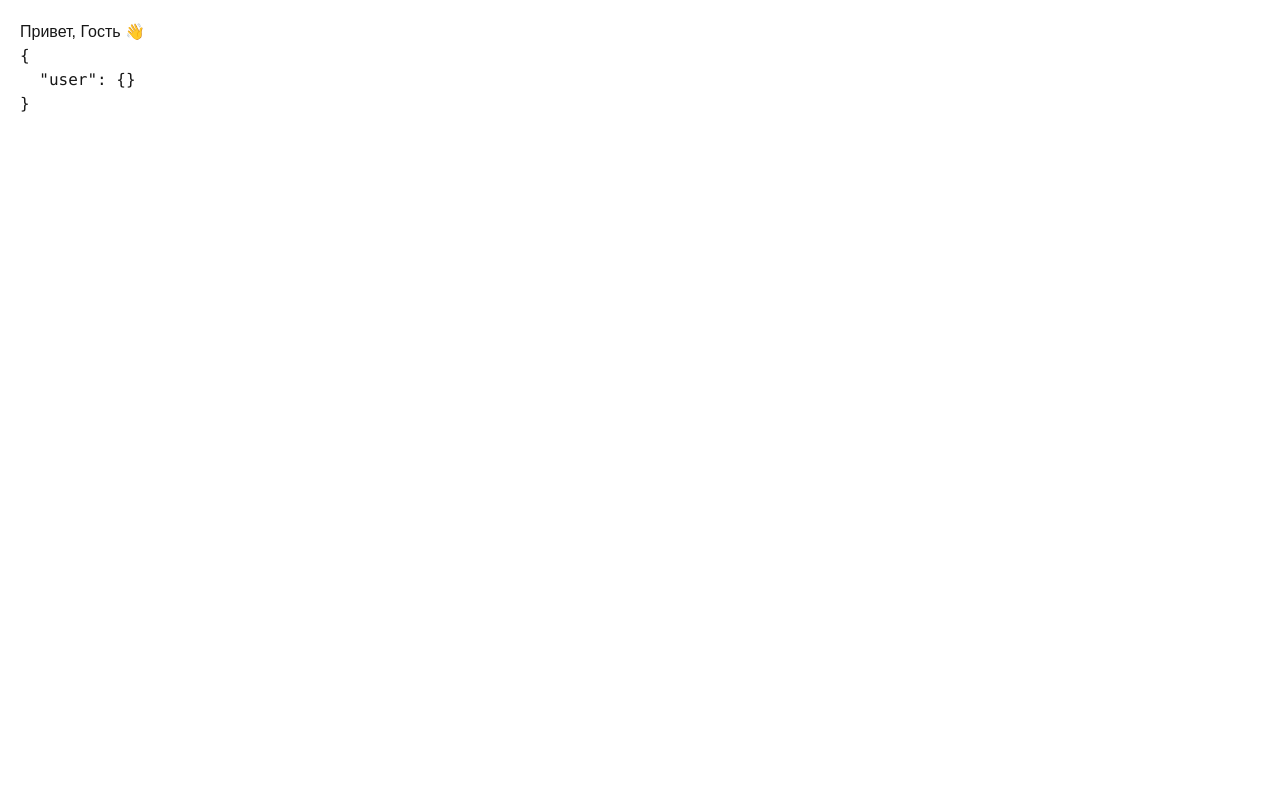
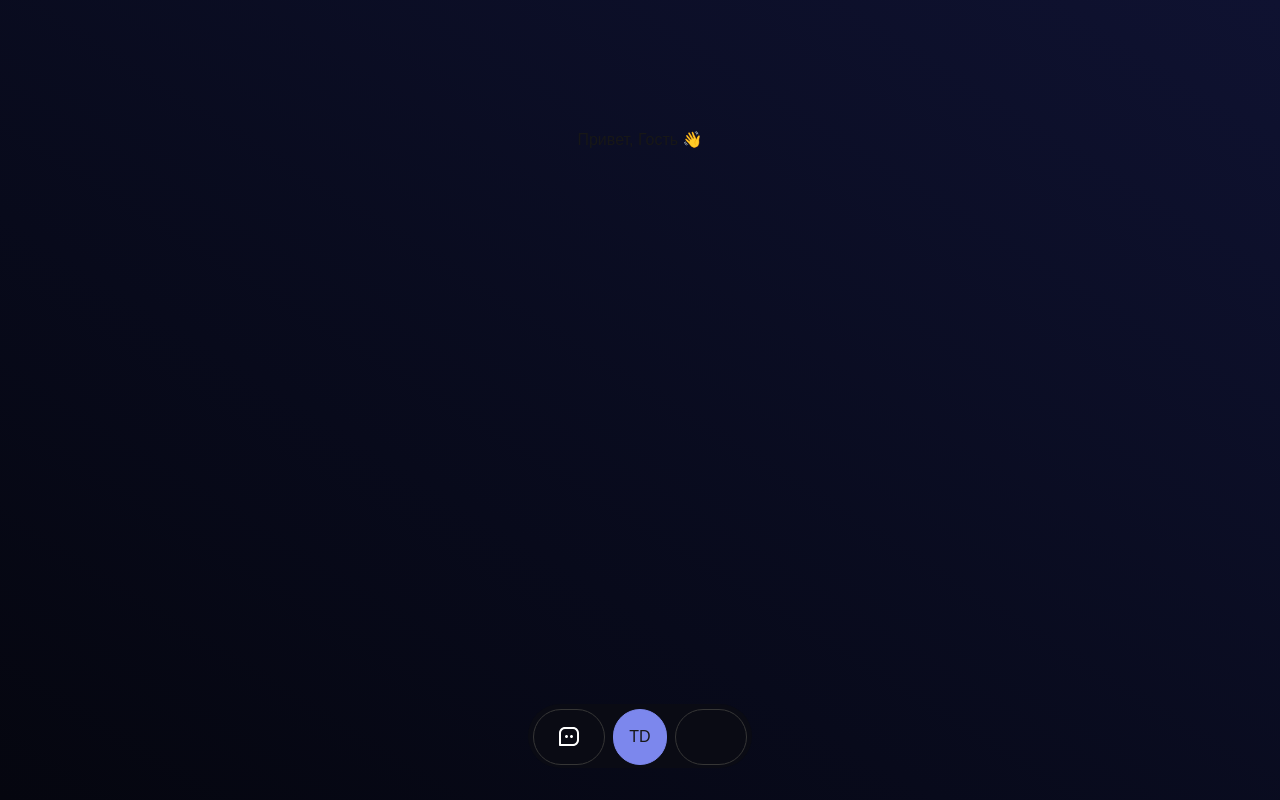
Before and after one commit to AVxnn/teamder, a Next.js app: page / in a window 1280 px wide. Built offline with nearby package versions, Linux system fonts and the light colour scheme.

Commit message:
feat: update navbar

```diff
--- a/app/globals.css
+++ b/app/globals.css
@@ -24,4 +24,5 @@ body {
   background: var(--background);
   color: var(--foreground);
   font-family: Arial, Helvetica, sans-serif;
+  overflow-y: hidden;
 }
--- a/app/layout.tsx
+++ b/app/layout.tsx
@@ -2,7 +2,7 @@ import type { Metadata } from 'next';
 import { Geist, Geist_Mono } from 'next/font/google';
 import './globals.css';
 import SessionProviderWrapper from './providers/SessionProviderWrapper';
-import Head from 'next/head';
+import Script from 'next/script';
 
 const geistSans = Geist({
   variable: '--font-geist-sans',
@@ -26,13 +26,14 @@ export default function RootLayout({
 }>) {
   return (
     <html lang="en">
-      <Head>
-        <script async src="https://web.telegram.org/js/telegram-web-app.js" />
-      </Head>
       <body
         className={`${geistSans.variable} ${geistMono.variable} antialiased`}
       >
         <SessionProviderWrapper>{children}</SessionProviderWrapper>
+        <Script
+          src="https://telegram.org/js/telegram-web-app.js"
+          strategy="beforeInteractive"
+        />
       </body>
     </html>
   );
--- a/app/page.tsx
+++ b/app/page.tsx
@@ -1,8 +1,9 @@
 'use client';
 
+import NavBar from '@/components/navbar';
 import { userStore } from '@/store/user';
 import { TelegramWebApp } from '@/types/telegram';
-import { useEffect } from 'react';
+import { useEffect, useState } from 'react';
 import { useSnapshot } from 'valtio';
 
 declare global {
@@ -15,33 +16,38 @@ declare global {
 
 export default function HomePage() {
   const snap = useSnapshot(userStore);
+  const [isClient, setIsClient] = useState(false);
+
+  useEffect(() => {
+    setIsClient(true);
+  }, []);
 
   useEffect(() => {
     const tg = window.Telegram?.WebApp;
+    console.log(window.Telegram);
     tg?.expand();
 
     const user = tg?.initDataUnsafe?.user;
-    if (user) {
+    console.log(user, 'user', tg);
+    if (isClient && user) {
       userStore.user.id = user.id;
       userStore.user.first_name = user.first_name;
       userStore.user.last_name = user.last_name;
       userStore.user.username = user.username;
       userStore.user.photo_url = user.photo_url;
     }
-  }, []);
+  }, [isClient]);
+
+  if (!isClient) {
+    return <div>Loading...</div>;
+  }
 
   return (
-    <main style={{ padding: 20 }}>
-      <h1>Привет, {snap.user.first_name || 'Гость'} 👋</h1>
-      {snap.user.photo_url && (
-        <img
-          src={snap.user.photo_url}
-          alt="avatar"
-          width={100}
-          style={{ borderRadius: '50%' }}
-        />
-      )}
-      <pre>{JSON.stringify(snap, null, 2)}</pre>
+    <main className="bg-gradient-to-tr from-[#05060F] to-[#0F1231] h-screen">
+      <div className="flex justify-center items-center !pt-[128px]">
+        Привет, {snap.user.first_name || 'Гость'} 👋
+      </div>
+      <NavBar />
     </main>
   );
 }
--- /dev/null
+++ b/components/navbar/index.tsx
@@ -0,0 +1,31 @@
+'use client';
+
+import ChatIcon from '@/public/icons/ChatIcon';
+import { userStore } from '@/store/user';
+import React from 'react';
+import { useSnapshot } from 'valtio';
+
+const NavBar = () => {
+  const snap = useSnapshot(userStore);
+  return (
+    <div className="fixed flex gap-[8px] bottom-[32px] !p-[5px] left-1/2 transform -translate-x-1/2  bg-[#0A0B14] w-[224px] h-[64px] rounded-full">
+      <div className="w-[74px] h-[56px] flex items-center justify-center !rounded-full !border-[#363636] !border-solid !border-1">
+        <ChatIcon />
+      </div>
+      <div className="w-[56px] h-[56px] flex items-center justify-center !rounded-full bg-[#7C87ED] !border-[#7C87ED] !border-solid !border-1">
+        TD
+      </div>
+      <div className="w-[74px] h-[56px] flex items-center justify-center !rounded-full !border-[#363636] !border-solid !border-1">
+        {snap.user?.photo_url ? (
+          <img
+            className="w-[48px] !h-[32px] object-cover rounded-full"
+            src={snap.user?.photo_url}
+            alt="Avatar"
+          />
+        ) : null}
+      </div>
+    </div>
+  );
+};
+
+export default NavBar;
--- /dev/null
+++ b/public/icons/ChatIcon.tsx
@@ -0,0 +1,28 @@
+import React from 'react';
+
+const ChatIcon = () => {
+  return (
+    <svg
+      width="24"
+      height="24"
+      viewBox="0 0 24 24"
+      fill="none"
+      xmlns="http://www.w3.org/2000/svg"
+    >
+      <path
+        d="M16 2H8C4.691 2 2 4.691 2 8V20C2 20.2652 2.10536 20.5196 2.29289 20.7071C2.48043 20.8946 2.73478 21 3 21H16C19.309 21 22 18.309 22 15V8C22 4.691 19.309 2 16 2ZM20 15C20 17.206 18.206 19 16 19H4V8C4 5.794 5.794 4 8 4H16C18.206 4 20 5.794 20 8V15Z"
+        fill="white"
+      />
+      <path
+        d="M9.5 13C10.3284 13 11 12.3284 11 11.5C11 10.6716 10.3284 10 9.5 10C8.67157 10 8 10.6716 8 11.5C8 12.3284 8.67157 13 9.5 13Z"
+        fill="white"
+      />
+      <path
+        d="M14.5 13C15.3284 13 16 12.3284 16 11.5C16 10.6716 15.3284 10 14.5 10C13.6716 10 13 10.6716 13 11.5C13 12.3284 13.6716 13 14.5 13Z"
+        fill="white"
+      />
+    </svg>
+  );
+};
+
+export default ChatIcon;
--- a/types/telegram.d.ts
+++ b/types/telegram.d.ts
@@ -20,5 +20,7 @@ export interface TelegramWebApp {
   initDataUnsafe: TelegramInitDataUnsafe;
   expand(): void;
   close(): void;
+  onEvent: (event: string, callback: () => void) => void;
+  ready: () => void;
   // другие методы, если нужно
 }
```
